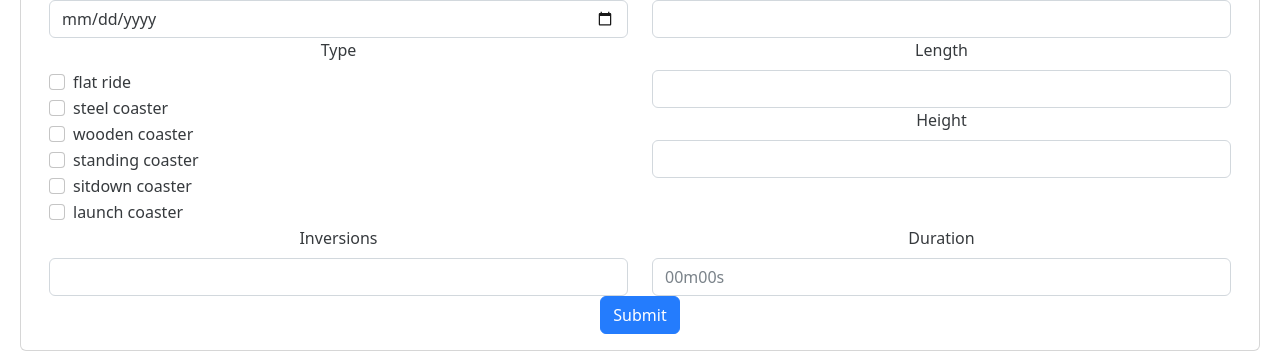
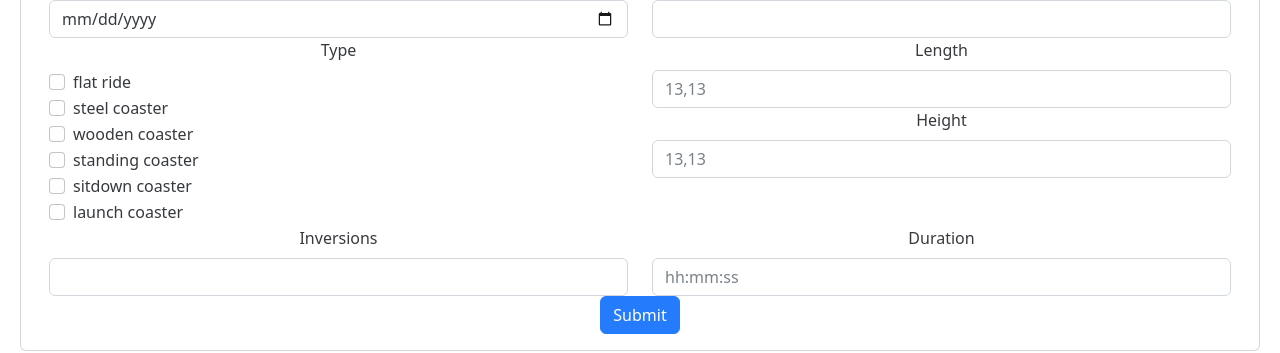
Before and after one commit to Abdullahsab3/thrillreview, a React (Create React App) app in the folder client/: page /addAttraction in a window 1280 px wide. Shown: the part 343-696 px from the top of the page. Built offline with nearby package versions, Linux system fonts and the light colour scheme.

Commit message:
form validation dmv regex/html5 pattern voor add attraction form

```diff
--- a/client/src/Attractions.tsx
+++ b/client/src/Attractions.tsx
@@ -52,7 +52,7 @@ function Attractions() {
                     <Card.Text> Find the attraction you are looking for! </Card.Text>
                         <Form onSubmit={handleSubmit}>
                         <InputGroup>
-                        <Form.Control type="text" onChange={(e) => setquery(e.target.value)} placeholder="Search" />
+                        <Form.Control type="search" onChange={(e) => setquery(e.target.value)} placeholder="Search" />
                         <Button type="submit">
                         <Search />
                         </Button>
--- a/client/src/addAttraction.tsx
+++ b/client/src/addAttraction.tsx
@@ -28,7 +28,7 @@ function AddAttraction() {
 
     function handleSubmit(event: React.FormEvent<HTMLFormElement>) {
         const form = event.currentTarget
-        if (form.checkValidity() == false) {
+        if (form.checkValidity() === false) {
             event.preventDefault();
             event.stopPropagation();
         } else {
@@ -117,13 +117,19 @@ function AddAttraction() {
                                     <Row>
                                         <Form.Group>
                                             <Form.Label>Length</Form.Label>
-                                            <Form.Control type="text" onChange={(e) => setLength(e.target.value)} />
+                                            <Form.Control type="text" pattern="[0-9]*?(:[.|,][0-9]*)?" placeholder="13,13" onChange={(e) => setLength(e.target.value)} />
+                                            <Form.Control.Feedback type="invalid">
+                                                The attraction's length should consist of only numbers (you can write decimals by using . or ,).
+                                            </Form.Control.Feedback>
                                         </Form.Group>
                                     </Row>
                                     <Row>
                                         <Form.Group>
                                             <Form.Label>Height </Form.Label>
-                                            <Form.Control type="text" onChange={(e) => setHeight(e.target.value)} />
+                                            <Form.Control type="text" pattern="[0-9]*?(:[.|,][0-9]*)?" placeholder="13,13" onChange={(e) => setHeight(e.target.value)} />
+                                            <Form.Control.Feedback type="invalid">
+                                                The attraction's height should consist of only numbers (you can write decimals by using . or ,).
+                                            </Form.Control.Feedback>
                                         </Form.Group>
                                     </Row>
                                 </Col>
@@ -139,7 +145,10 @@ function AddAttraction() {
                                 <Col>
                                     <Form.Group>
                                         <Form.Label>Duration</Form.Label>
-                                        <Form.Control type="duration" onChange={(e) => setDuration(e.target.value)} placeholder="00m00s" />
+                                        <Form.Control type="duration" pattern="[0-9]{2}:[0-9]{2}:[0-9]{2}" placeholder="hh:mm:ss" onChange={(e) => setDuration(e.target.value)} />
+                                        <Form.Control.Feedback type="invalid">
+                                            The attraction's duration should be in terms of hours, minutes and seconds (you can write it like this: 00:00:00).
+                                        </Form.Control.Feedback>
                                     </Form.Group>
                                 </Col>
                             </Row>
@@ -147,8 +156,8 @@ function AddAttraction() {
                         </Form>
                     </Card.Body>
                 </Card>
-            </Row>
-        </div>);
+            </Row >
+        </div >);
 }
 
 export default AddAttraction;
```
